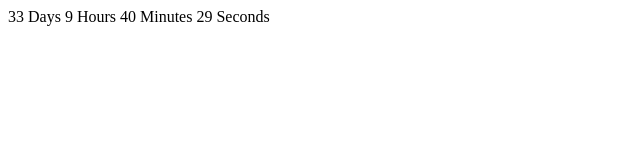
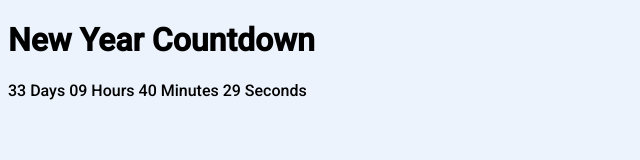
Before and after one commit to Impre7ive/new-year-countdown-js, a plain HTML site: page index.html in a window 1280 px wide. Shown: the whole page, without its empty margins (0-640 px from the left). Drawn offline with Linux system fonts and the light colour scheme.

Commit message:
Added code refactoring and min length condition.

```diff
--- a/index.html
+++ b/index.html
@@ -1,24 +1,41 @@
 <!DOCTYPE html>
 <html>
 <head>
-  <title>New Year Countdown</title>
+	<meta charset="utf-8">
+	<title>New Year Countdown</title>
+	<link rel="preconnect" href="https://fonts.googleapis.com">
+	<link rel="preconnect" href="https://fonts.gstatic.com" crossorigin>
+	<link href="https://fonts.googleapis.com/css2?family=Roboto:wght@500&display=swap" rel="stylesheet">
+	<link rel="stylesheet" href="style.css">
 </head>
 <body>
-	<span id="days"></span> Days
-	<span id="hours"></span> Hours
-	<span id="minutes"></span> Minutes
-	<span id="seconds"></span> Seconds
+	<h1>New Year Countdown</h1>
+	<p>
+		<span id="days"></span> Days
+		<span id="hours"></span> Hours
+		<span id="minutes"></span> Minutes
+		<span id="seconds"></span> Seconds
+	</p>
 
 	<script type="text/javascript">
 		const newYearDate = new Date("1 Jan " + (new Date().getFullYear() + 1));
 
-		let calculateTimeToNewYear = function() {
+		function addZeroBeforeShortNumber(spans) {
+			spans.forEach(element => {
+				if(document.getElementById(element).innerText.length <= 1)
+					document.getElementById(element).innerText = 0 + document.getElementById(element).innerText;
+			});
+		}
+
+		function calculateTimeToNewYear() {
 			let diffSeconds = (newYearDate - new Date()) / 1000;
 
 			document.getElementById("days").innerText    = Math.floor(diffSeconds / (3600 * 24));
 			document.getElementById("hours").innerText   = Math.floor(diffSeconds / (60 * 60)) % 24;
 			document.getElementById("minutes").innerText = Math.floor(diffSeconds / 60) % 60;
 			document.getElementById("seconds").innerText = Math.floor(diffSeconds) % 60;
+
+			addZeroBeforeShortNumber(["hours","minutes","seconds"]);
 		}
 
 		//initialize spans before timer
--- /dev/null
+++ b/style.css
@@ -0,0 +1,4 @@
+body {
+    background: #ecf3fc;
+    font-family: 'Roboto', sans-serif;
+}
```
